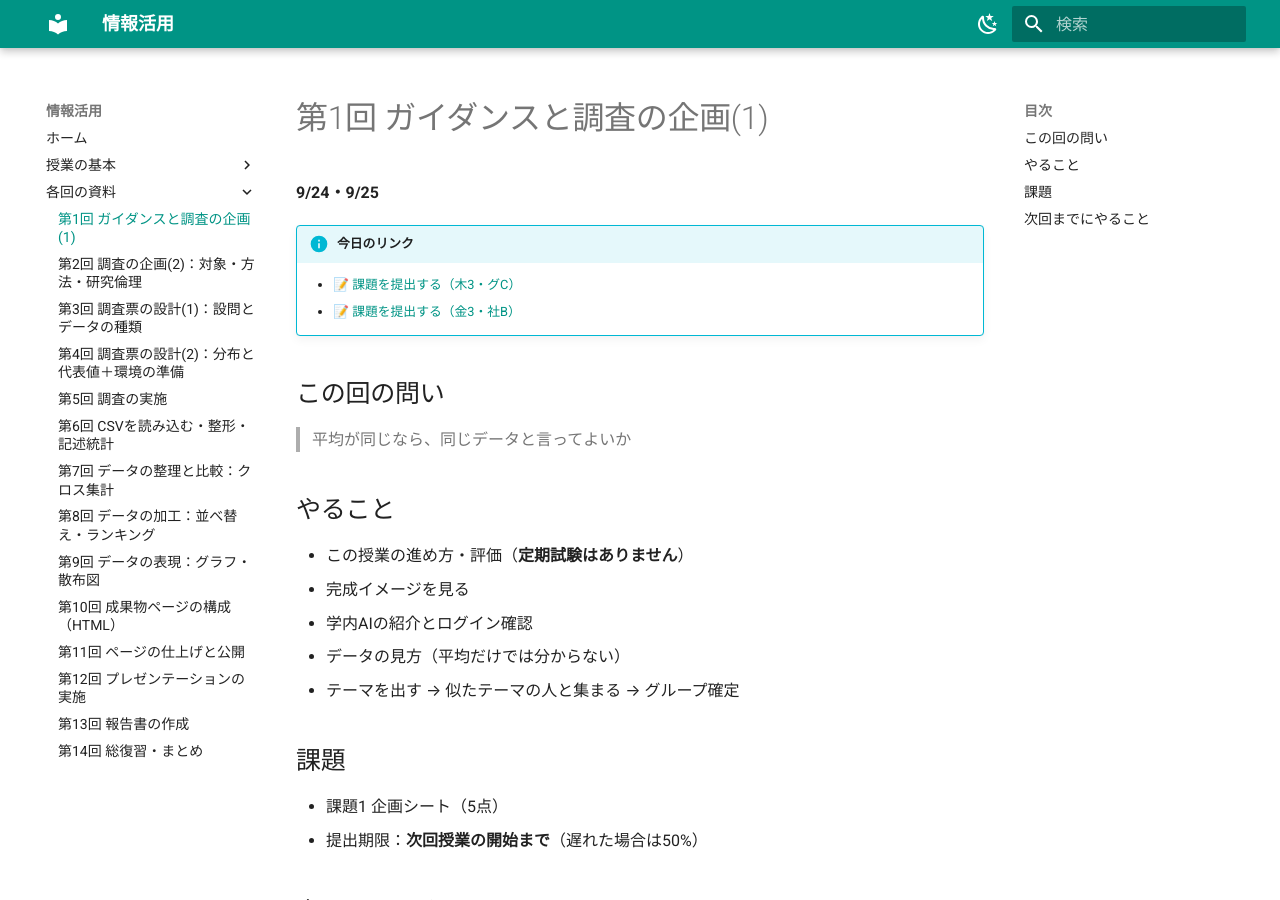
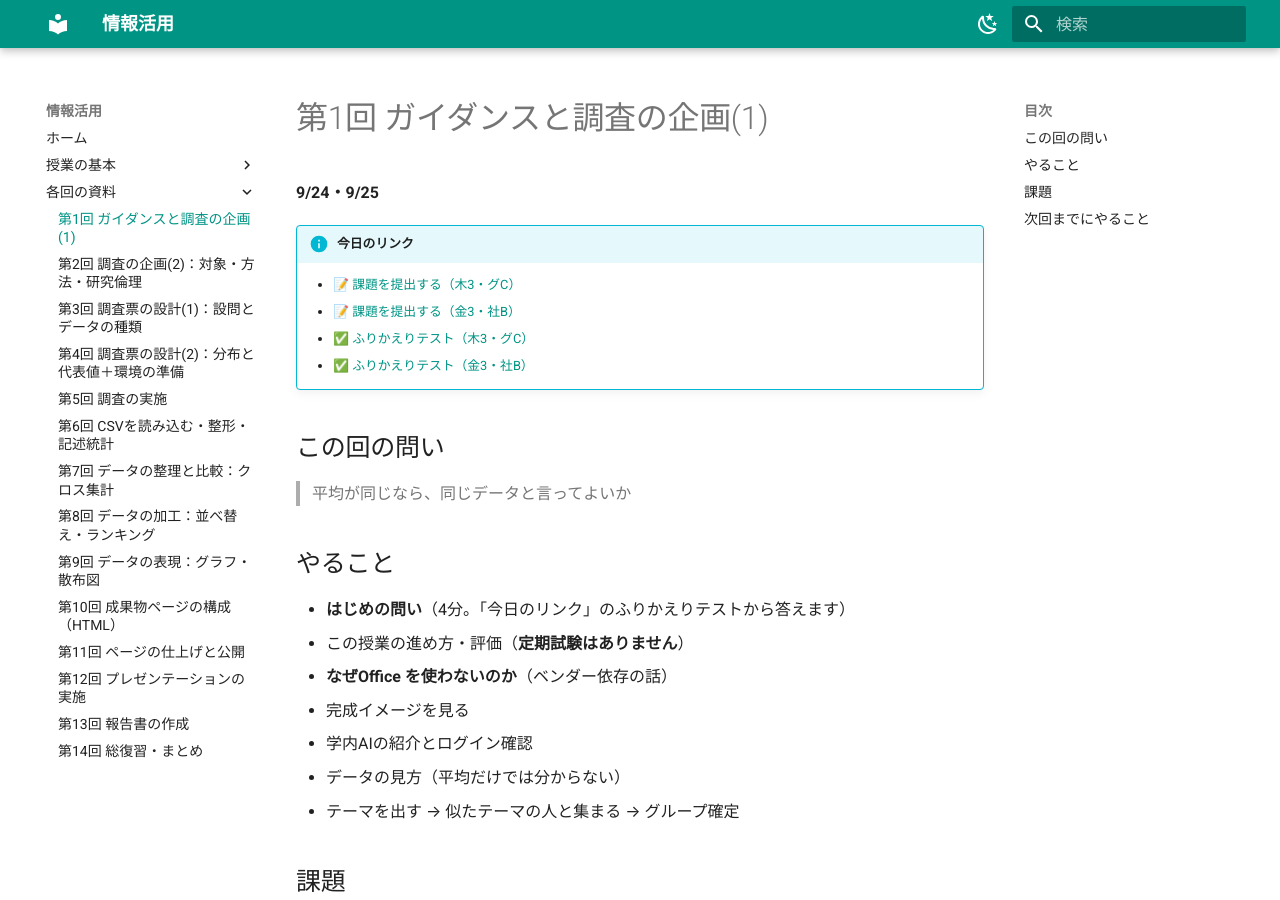
Before and after one commit to aonoa68/joho-katsuyo, an MkDocs documentation site: the page built from docs/week01.md, in a window 1280 px wide and 900 px high. Built offline with MkDocs 1.6.1 and Material for MkDocs 9.7.7, drawn with Linux system fonts in a browser that asks for light colours.

Commit message:
第1回の小テスト（はじめの問い）を両クラスに作成しリンクを掲載

```diff
--- a/docs/week01.md
+++ b/docs/week01.md
@@ -6,6 +6,8 @@
 !!! info "今日のリンク"
     - [📝 課題を提出する（木3・グC）](https://moodle.hokusei.ac.jp/mod/assign/view.php?id=989695)
     - [📝 課題を提出する（金3・社B）](https://moodle.hokusei.ac.jp/mod/assign/view.php?id=989708)
+    - [✅ ふりかえりテスト（木3・グC）](https://moodle.hokusei.ac.jp/mod/quiz/view.php?id=989740)
+    - [✅ ふりかえりテスト（金3・社B）](https://moodle.hokusei.ac.jp/mod/quiz/view.php?id=989747)
 <!-- LINKS:END -->
 
 ## この回の問い
@@ -14,7 +16,9 @@
 
 ## やること
 
+- **はじめの問い**（4分。「今日のリンク」のふりかえりテストから答えます）
 - この授業の進め方・評価（**定期試験はありません**）
+- **なぜOffice を使わないのか**（ベンダー依存の話）
 - 完成イメージを見る
 - 学内AIの紹介とログイン確認
 - データの見方（平均だけでは分からない）
--- a/links.json
+++ b/links.json
@@ -8,8 +8,8 @@
     "1": {
       "submit_gC": "https://moodle.hokusei.ac.jp/mod/assign/view.php?id=989695",
       "submit_sB": "https://moodle.hokusei.ac.jp/mod/assign/view.php?id=989708",
-      "quiz_gC": "",
-      "quiz_sB": "",
+      "quiz_gC": "https://moodle.hokusei.ac.jp/mod/quiz/view.php?id=989740",
+      "quiz_sB": "https://moodle.hokusei.ac.jp/mod/quiz/view.php?id=989747",
       "notebook": "",
       "data": "",
       "ai": ""
```
